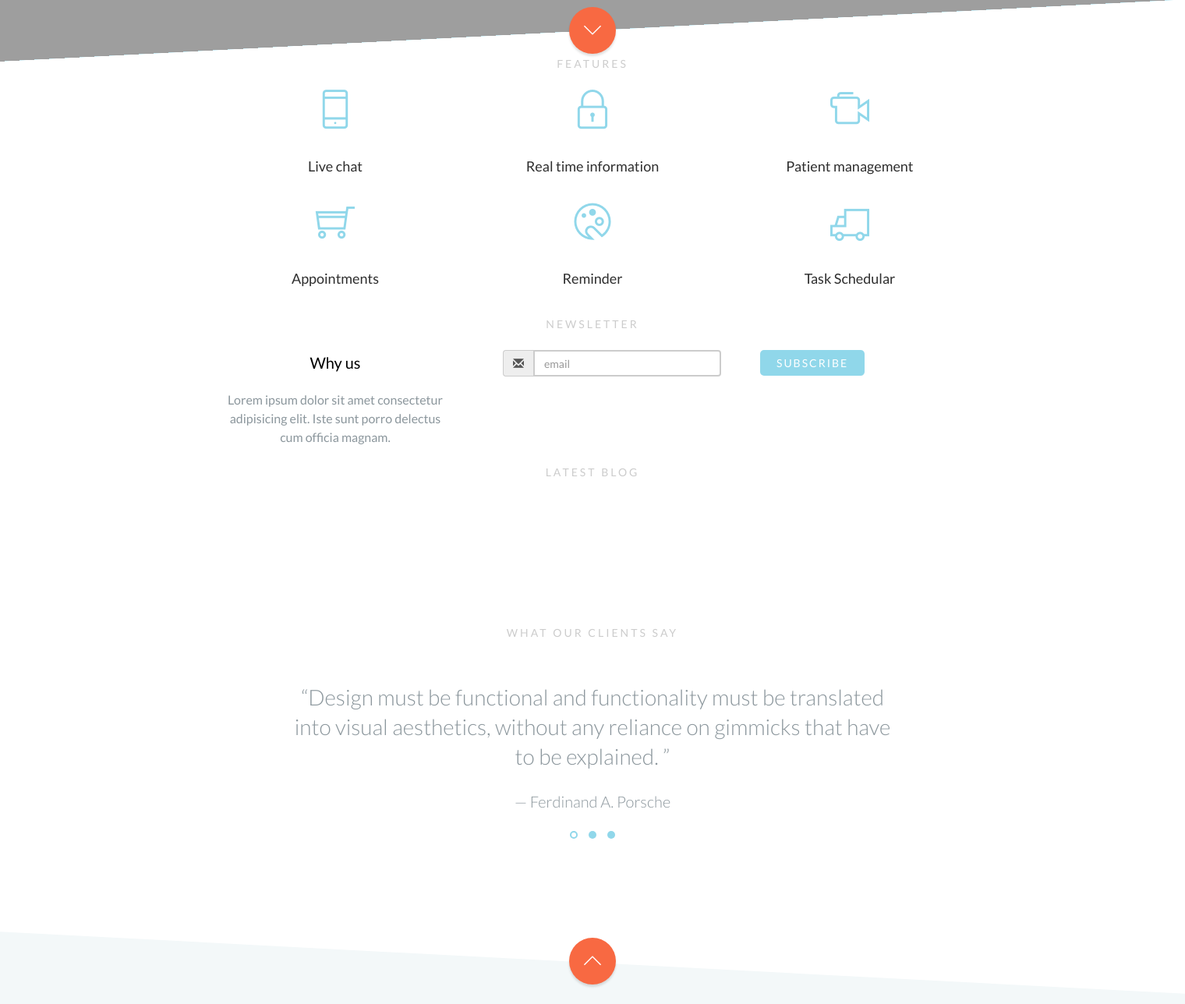
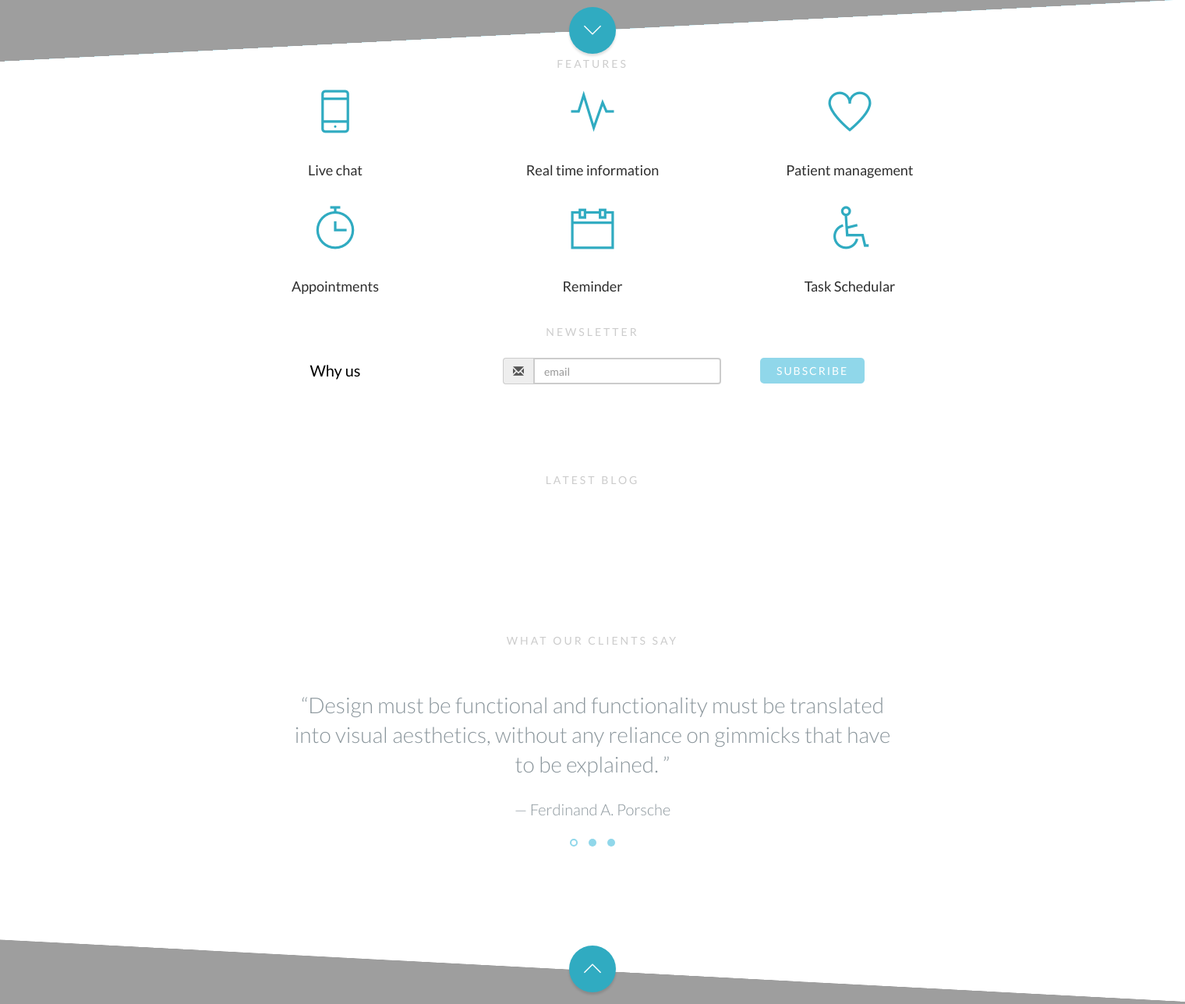
Before and after one commit to WebTrace/MedApp, a CodeIgniter app: page /database/ in a window 1520 px wide; the page is wider, and only the part inside the window is pictured. Shown: the part 601-1889 px from the top of that part at 78% size. Run offline with CodeIgniter, Linux system fonts and the light colour scheme.

Commit message:
Kelvin Hopepage Changes

```diff
--- a/application/views/pages/home.php
+++ b/application/views/pages/home.php
@@ -6,7 +6,7 @@
         <div class="col-md-8 col-md-offset-2">
             <div class="fh5co-hero-wrap">
                 <div class="fh5co-hero-intro">
-                    <h1 class="to-animate hero-animate-1">BILLING APPLICATION</h1>
+                    <h1 class="to-animate hero-animate-1">CLAIMS APPLICATION</h1>
 
                     <p class="to-animate hero-animate-3"><a href="signup" class="btn btn-outline btn-lg">Subscribe</a></p>
                 </div>
@@ -27,7 +27,7 @@
             </div>
             <div class="col-md-4 col-sm-6 text-center fh5co-feature feature-box">
                 <div class="fh5co-feature-icon">
-                    <i class="ti-lock"></i>
+                    <i class="ti-pulse"></i>
                 </div>
                 <h3 class="heading">Real time information</h3>
 
@@ -35,7 +35,7 @@
             <div class="clearfix visible-sm-block"></div>
             <div class="col-md-4 col-sm-6 text-center fh5co-feature feature-box">
                 <div class="fh5co-feature-icon">
-                    <i class="ti-video-camera"></i>
+                    <i class="ti-heart"></i>
                 </div>
                 <h3 class="heading">Patient management</h3>
 
@@ -43,7 +43,7 @@
             <div class="clearfix visible-md-block visible-lg-block"></div>
             <div class="col-md-4 col-sm-6 text-center fh5co-feature feature-box">
                 <div class="fh5co-feature-icon">
-                    <i class="ti-shopping-cart"></i>
+                    <i class="ti-timer"></i>
                 </div>
                 <h3 class="heading">Appointments</h3>
 
@@ -51,14 +51,14 @@
             <div class="clearfix visible-sm-block"></div>
             <div class="col-md-4 col-sm-6 text-center fh5co-feature feature-box">
                 <div class="fh5co-feature-icon">
-                    <i class="ti-palette"></i>
+                    <i class="ti-calendar"></i>
                 </div>
                 <h3 class="heading">Reminder</h3>
 
             </div>
             <div class="col-md-4 col-sm-6 text-center fh5co-feature feature-box">
                 <div class="fh5co-feature-icon">
-                    <i class="ti-truck"></i>
+                    <i class="ti-wheelchair"></i>
                 </div>
                 <h3 class="heading">Task Schedular</h3>
 
--- a/application/views/templates/footer.php
+++ b/application/views/templates/footer.php
@@ -37,8 +37,7 @@
 							<li><a href="#"><i class="ti-twitter-alt"></i></a></li>
 							<li><a href="#"><i class="ti-facebook"></i></a></li>
 							<li><a href="#"><i class="ti-instagram"></i></a></li>
-							<li><p>@info@webtrace.com <br>
-							       info@webtrace.com  </p>
+							<li><p>@info@webtrace.com</p>
 							 </li>
 						</ul>
 					</div>
--- a/application/views/templates/header.php
+++ b/application/views/templates/header.php
@@ -51,7 +51,7 @@
         <div class="container">
             <!-- <div id="fh5co-menu-logo"> -->
                 <!-- START #fh5co-logo -->
-                <h1 id="fh5co-logo" class="pull-left"><a href="<?Php echo base_url(); ?>">Claima</a></h1>
+                <h1 id="fh5co-logo" class="pull-left"><a href="<?Php echo base_url(); ?>"><img src="assets/images/_claima.png" 				                 width="100" height="80" alt="Claima"></a></h1>
 
                 <!-- START #fh5co-menu-wrap -->
                 <nav id="fh5co-menu-wrap" role="navigation">
--- a/assets/css/style.css
+++ b/assets/css/style.css
@@ -29,7 +29,7 @@ body {
   font-size: 16px;
   line-height: 1.5;
   font-weight: normal;
-  color: #8b969c;
+  color: #FFF;
 }
 @media screen and (max-width: 768px) {
   body {
@@ -743,7 +743,11 @@ textarea {
   background-size: cover;
   background-repeat: no-repeat;
   background-position: center center;
-  background-image: url(../images/hero6.jpg);
+    /*Changes Made by Spencer*/
+
+    background-image: url(../images/2260.jpg);
+    /*End of Changes*/
+
 }
 #fh5co-hero .fh5co-arrow {
   position: absolute;
@@ -757,7 +761,7 @@ textarea {
   text-decoration: none;
   width: 60px;
   height: 60px;
-  background: #f86942;
+  background: #30ABC1;
   border-bottom: none !important;
   text-align: center;
   -webkit-border-radius: 50%;
@@ -946,8 +950,6 @@ body.fh5co-mobile-menu-visible #fh5co-mobile-menu {
   clear: both;
   position: relative;
   padding: 4em 0 1em 0;
-  background: #90d7ea;
-  background: #f3f8f9;
   float: left;
   width: 100%;
   font-size: 13px;
@@ -960,9 +962,9 @@ body.fh5co-mobile-menu-visible #fh5co-mobile-menu {
   top: -4em;
   overflow: hidden;
   width: 100%;
-  height: 350px;
-  background: #90d7ea;
-  background: #f3f8f9;
+  height: 100%;
+  background-image: url(../images/footer.jpg);
+  background-size:cover;
   z-index: -1;
   -webkit-transform: skewY(3deg);
   -moz-transform: skewY(3deg);
@@ -982,7 +984,7 @@ body.fh5co-mobile-menu-visible #fh5co-mobile-menu {
   text-decoration: none;
   width: 60px;
   height: 60px;
-  background: #f86942;
+  background: #30ABC1;
   border-bottom: none !important;
   text-align: center;
   -webkit-border-radius: 50%;
@@ -1030,6 +1032,7 @@ body.fh5co-mobile-menu-visible #fh5co-mobile-menu {
   font-size: 28px;
   font-weight: 300;
   line-height: 38px;
+  color: #8b969c;
 }
 .quote cite {
   margin-top: 20px;
@@ -1279,8 +1282,8 @@ Components
 }
 #fh5co-features .fh5co-feature-icon i {
   vertical-align: middle;
-  font-size: 50px;
-  color: #90d7ea;
+  font-size: 55px;
+  color: #30ABC1;
 }
 
 /* Header */
@@ -1497,10 +1500,10 @@ Components
 .fh5co-social-icons li a {
   height: 40px;
   width: 40px;
-  border: 1px solid #ebebeb;
+  border: 1px solid;
   display: table;
   text-align: center;
-  color: #2e2e2e;
+  color: #FFF;
   -webkit-border-radius: 50%;
   -moz-border-radius: 50%;
   -ms-border-radius: 50%;
```
Also changed, not shown: 2 other files.
